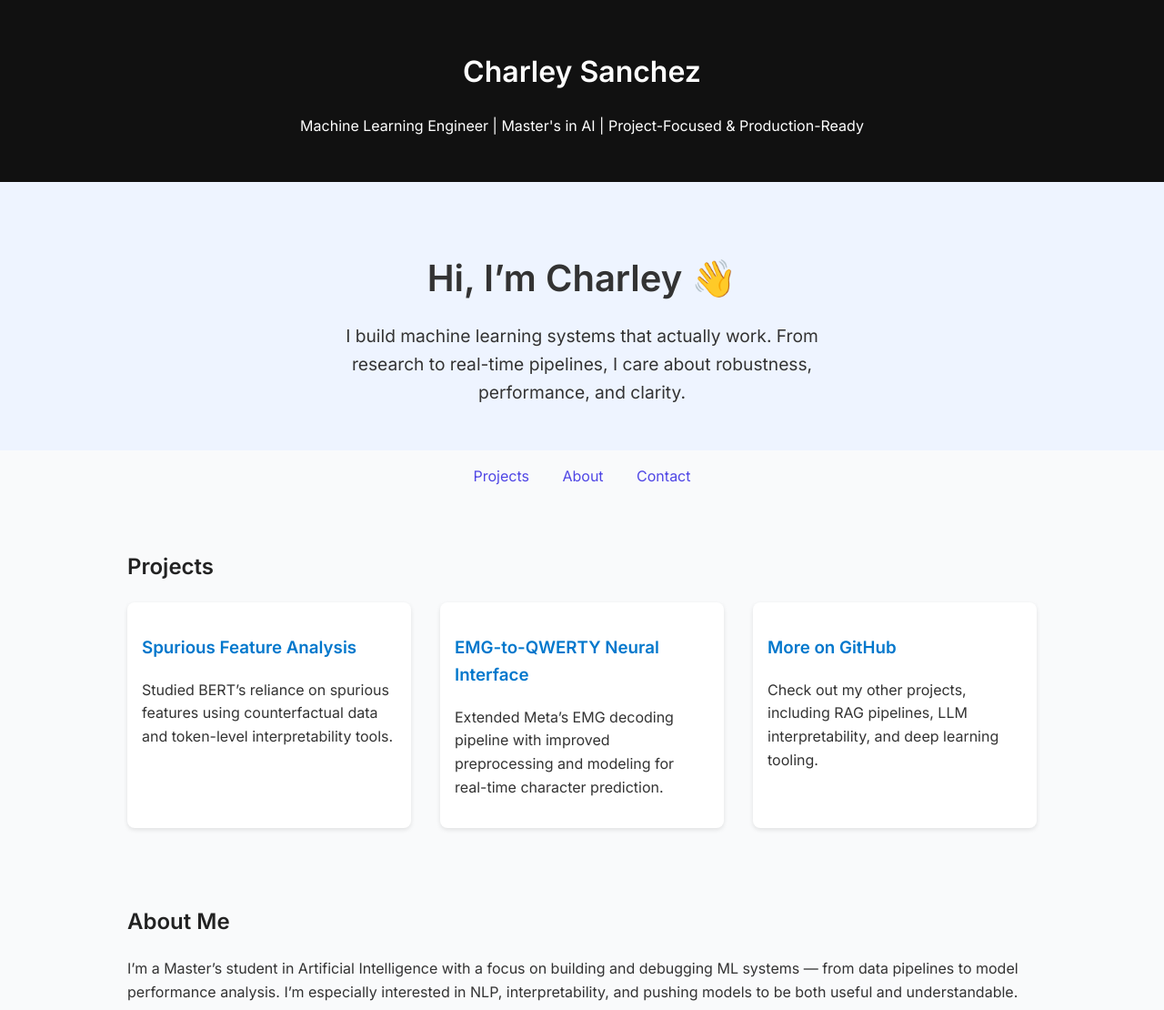
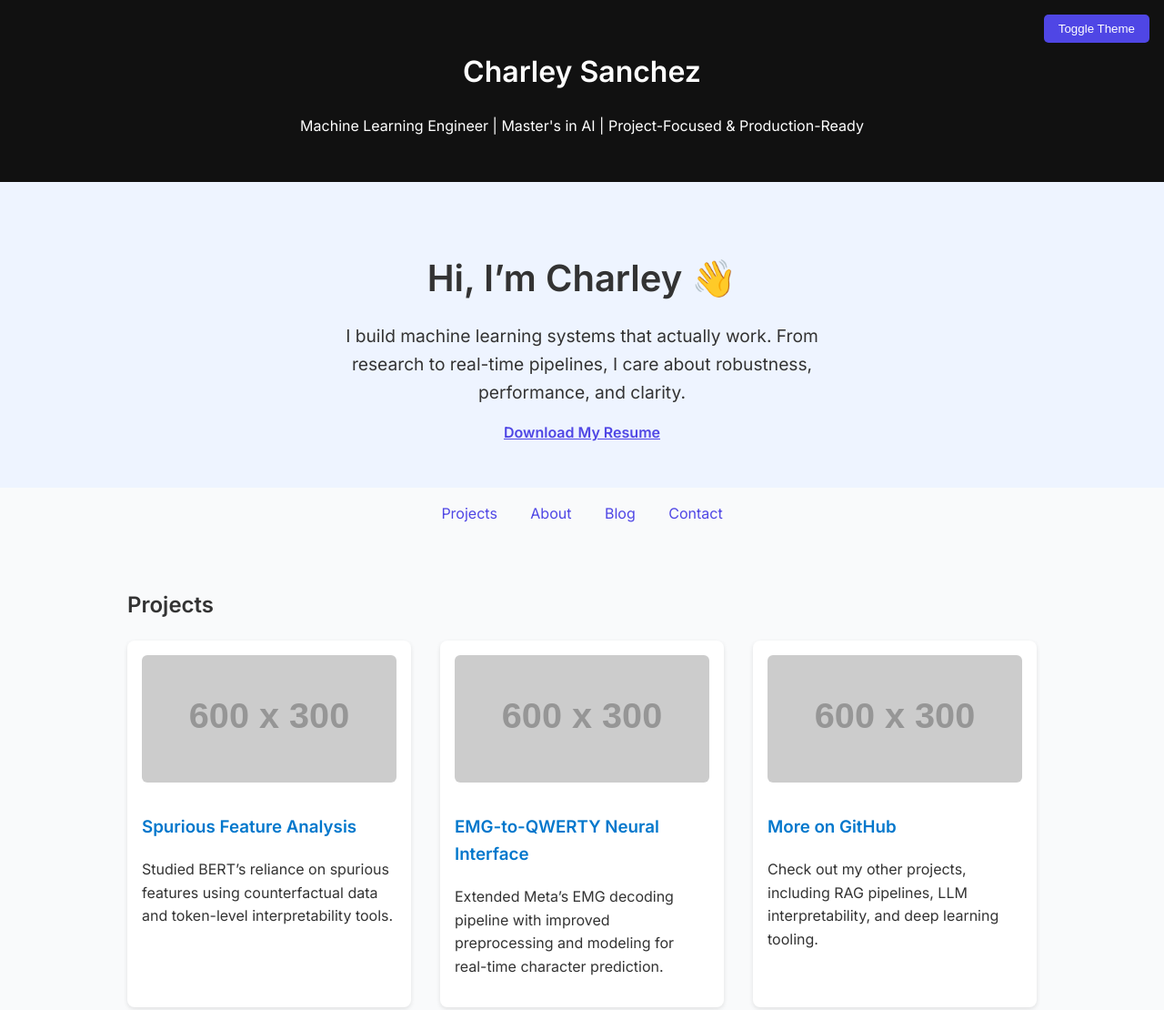
Before and after one commit to charleysanchez/charley-portfolio, a plain HTML site: page index.html in a window 1280 px wide. Shown: the top 1110 px of the page at 91% size. Drawn offline with Linux system fonts and the light colour scheme; placeholder pictures from the web are drawn by us.

Commit message:
adding in pictures

```diff
--- a/index.html
+++ b/index.html
@@ -6,13 +6,23 @@
   <title>Charley Sanchez | Machine Learning Engineer</title>
   <link href="https://fonts.googleapis.com/css2?family=Inter:wght@400;600&display=swap" rel="stylesheet">
   <style>
+    :root {
+      --bg-color: #f9fafb;
+      --text-color: #333;
+      --card-bg: #fff;
+    }
+    [data-theme="dark"] {
+      --bg-color: #1a1a1a;
+      --text-color: #f5f5f5;
+      --card-bg: #2a2a2a;
+    }
     body {
       font-family: 'Inter', sans-serif;
       line-height: 1.6;
       margin: 0;
       padding: 0;
-      background: #f9fafb;
-      color: #333;
+      background: var(--bg-color);
+      color: var(--text-color);
     }
     header {
       background: #111;
@@ -49,7 +59,7 @@
       padding: 2rem;
     }
     h2 {
-      color: #222;
+      color: var(--text-color);
     }
     .projects-grid {
       display: grid;
@@ -58,7 +68,7 @@
     }
     .project {
       padding: 1rem;
-      background: #fff;
+      background: var(--card-bg);
       border-radius: 8px;
       box-shadow: 0 2px 5px rgba(0, 0, 0, 0.1);
     }
@@ -66,15 +76,37 @@
       color: #0077cc;
       text-decoration: none;
     }
+    .project img {
+      width: 100%;
+      border-radius: 6px;
+      margin-bottom: 0.5rem;
+    }
     footer {
       text-align: center;
       padding: 2rem;
       background: #111;
       color: #ccc;
     }
+    .toggle-button {
+      position: fixed;
+      top: 1rem;
+      right: 1rem;
+      background: #4f46e5;
+      color: #fff;
+      padding: 0.5rem 1rem;
+      border: none;
+      border-radius: 5px;
+      cursor: pointer;
+    }
+    .resume {
+      text-align: center;
+      margin-top: 1rem;
+    }
   </style>
 </head>
 <body>
+  <button class="toggle-button" onclick="toggleTheme()">Toggle Theme</button>
+
   <header>
     <h1>Charley Sanchez</h1>
     <p>Machine Learning Engineer | Master's in AI | Project-Focused & Production-Ready</p>
@@ -83,11 +115,15 @@
   <div class="hero">
     <h1>Hi, I’m Charley 👋</h1>
     <p>I build machine learning systems that actually work. From research to real-time pipelines, I care about robustness, performance, and clarity.</p>
+    <div class="resume">
+      <a href="Charley_Sanchez_Resume.pdf" download style="color:#4f46e5; font-weight:600;">Download My Resume</a>
+    </div>
   </div>
 
   <nav>
     <a href="#projects">Projects</a>
     <a href="#about">About</a>
+    <a href="#blog">Blog</a>
     <a href="#contact">Contact</a>
   </nav>
 
@@ -95,14 +131,17 @@
     <h2>Projects</h2>
     <div class="projects-grid">
       <div class="project">
+        <img src="https://placehold.co/600x300?text=Spurious+Analysis" alt="Spurious Analysis">
         <h3><a href="https://github.com/metehanberker1/pretrained-encoders-spurious-learning-analysis" target="_blank">Spurious Feature Analysis</a></h3>
         <p>Studied BERT’s reliance on spurious features using counterfactual data and token-level interpretability tools.</p>
       </div>
       <div class="project">
+        <img src="https://placehold.co/600x300?text=EMG+QWERTY" alt="EMG Neural Interface">
         <h3><a href="https://github.com/charleysanchez/SOTA-4" target="_blank">EMG-to-QWERTY Neural Interface</a></h3>
         <p>Extended Meta’s EMG decoding pipeline with improved preprocessing and modeling for real-time character prediction.</p>
       </div>
       <div class="project">
+        <img src="https://placehold.co/600x300?text=More+Projects" alt="More Projects">
         <h3><a href="https://github.com/charleysanchez" target="_blank">More on GitHub</a></h3>
         <p>Check out my other projects, including RAG pipelines, LLM interpretability, and deep learning tooling.</p>
       </div>
@@ -112,6 +151,11 @@
   <section id="about">
     <h2>About Me</h2>
     <p>I’m a Master’s student in Artificial Intelligence with a focus on building and debugging ML systems — from data pipelines to model performance analysis. I’m especially interested in NLP, interpretability, and pushing models to be both useful and understandable.</p>
+  </section>
+
+  <section id="blog">
+    <h2>Blog & Notes</h2>
+    <p>I occasionally write about my experiments and learning in machine learning. Coming soon: write-ups on spurious feature detection, RAG debugging, and EMG signal preprocessing.</p>
   </section>
 
   <section id="contact">
@@ -124,5 +168,12 @@
   <footer>
     <p>&copy; 2025 Charley Sanchez. All rights reserved.</p>
   </footer>
+
+  <script>
+    function toggleTheme() {
+      const theme = document.documentElement.getAttribute("data-theme");
+      document.documentElement.setAttribute("data-theme", theme === "dark" ? "light" : "dark");
+    }
+  </script>
 </body>
 </html>
```
Also changed, not shown: EMG2QWERTY.png (added).
